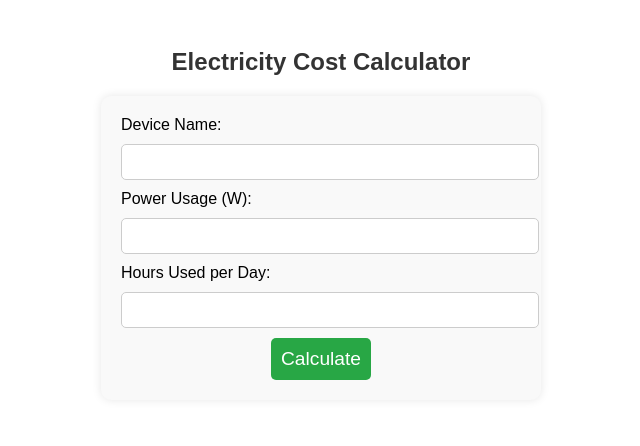
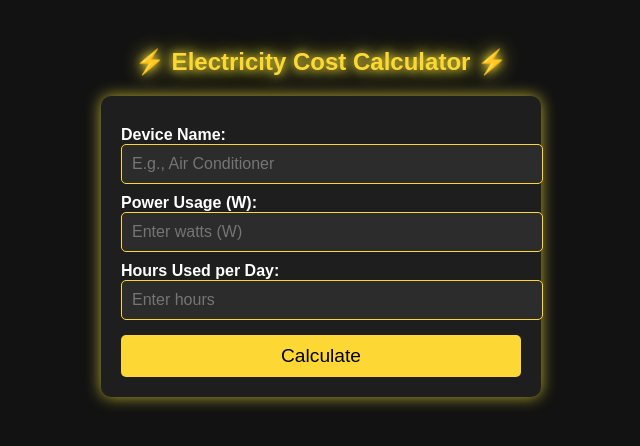
Before and after one commit to itzlex-1/electricitycost, a plain HTML site: page index.html in a window 1280 px wide. Shown: the whole page, without its empty margins (319-959 px from the left). Drawn offline with Linux system fonts and the light colour scheme.

Commit message:
Update index.html

```diff
--- a/index.html
+++ b/index.html
@@ -1,35 +1,90 @@
-<!doctype html>
+<!DOCTYPE html>
 <html lang="en">
 <head>
     <meta charset="UTF-8">
     <meta name="viewport" content="width=device-width, initial-scale=1.0">
     <title>Electricity Cost Calculator</title>
     <style>
-        body { font-family: Arial, sans-serif; text-align: center; padding: 20px; }
-        h2 { color: #333; }
-        form { max-width: 400px; margin: auto; background: #f9f9f9; padding: 20px; border-radius: 10px; box-shadow: 0 0 10px rgba(0,0,0,0.1); }
-        label, input { display: block; width: 100%; margin-bottom: 10px; text-align: left; }
-        input { padding: 8px; font-size: 1em; border: 1px solid #ccc; border-radius: 5px; }
-        button { padding: 10px; font-size: 1.2em; background: #28a745; color: white; border: none; border-radius: 5px; cursor: pointer; }
-        button:hover { background: #218838; }
-        #result { margin-top: 20px; font-size: 1.2em; }
+        body {
+            font-family: Arial, sans-serif;
+            background-color: #121212;
+            color: #ffffff;
+            text-align: center;
+            padding: 20px;
+        }
+        h2 {
+            color: #fdd835;
+            text-shadow: 0 0 10px #fdd835;
+        }
+        .container {
+            max-width: 400px;
+            margin: auto;
+            background: #1e1e1e;
+            padding: 20px;
+            border-radius: 10px;
+            box-shadow: 0 0 15px rgba(255, 235, 59, 0.7);
+        }
+        label {
+            display: block;
+            text-align: left;
+            margin-top: 10px;
+            font-weight: bold;
+        }
+        input {
+            width: 100%;
+            padding: 10px;
+            font-size: 1em;
+            border: 1px solid #fdd835;
+            border-radius: 5px;
+            background-color: #2c2c2c;
+            color: #fff;
+        }
+        button {
+            margin-top: 15px;
+            padding: 10px;
+            font-size: 1.2em;
+            background: #fdd835;
+            color: #000;
+            border: none;
+            border-radius: 5px;
+            cursor: pointer;
+            transition: 0.3s;
+            width: 100%;
+        }
+        button:hover {
+            background: #ffeb3b;
+            box-shadow: 0 0 10px #ffeb3b;
+        }
+        #result {
+            margin-top: 20px;
+            font-size: 1.2em;
+            color: #ffffff;
+            text-shadow: 0 0 5px #fdd835;
+        }
+        .lightning {
+            text-shadow: 0 0 10px #ffeb3b, 0 0 20px #ffeb3b;
+            font-weight: bold;
+        }
     </style>
 </head>
 <body>
 
-    <h2>Electricity Cost Calculator </h2>
+    <h2 class="lightning">⚡ Electricity Cost Calculator ⚡</h2>
+
+    <div class="container">
         <form id="electricityForm">
             <label for="device">Device Name:</label>
-        <input type="text" id="device" required>
+            <input type="text" id="device" placeholder="E.g., Air Conditioner" required>
 
             <label for="power">Power Usage (W):</label>
-        <input type="number" id="power" required>
+            <input type="number" id="power" placeholder="Enter watts (W)" required>
 
             <label for="hours">Hours Used per Day:</label>
-        <input type="number" id="hours" required>
+            <input type="number" id="hours" placeholder="Enter hours" required>
 
             <button type="button" onclick="calculateCost()">Calculate</button>
         </form>
+    </div>
 
     <div id="result"></div>
 
@@ -51,7 +106,7 @@
             let yearlyCost = dailyCost * 365;
 
             document.getElementById("result").innerHTML = `
-                <h3>Cost for ${device}:</h3>
+                <h3 class="lightning">⚡ Cost for ${device} ⚡</h3>
                 <p>Daily Cost: <strong>₱${dailyCost.toFixed(2)}</strong></p>
                 <p>Monthly Cost: <strong>₱${monthlyCost.toFixed(2)}</strong></p>
                 <p>Yearly Cost: <strong>₱${yearlyCost.toFixed(2)}</strong></p>
@@ -59,5 +114,5 @@
         }
     </script>
 
-
-</body></html>
+</body>
+</html>
```
Lines whose indentation alone changed are shown as unchanged.
